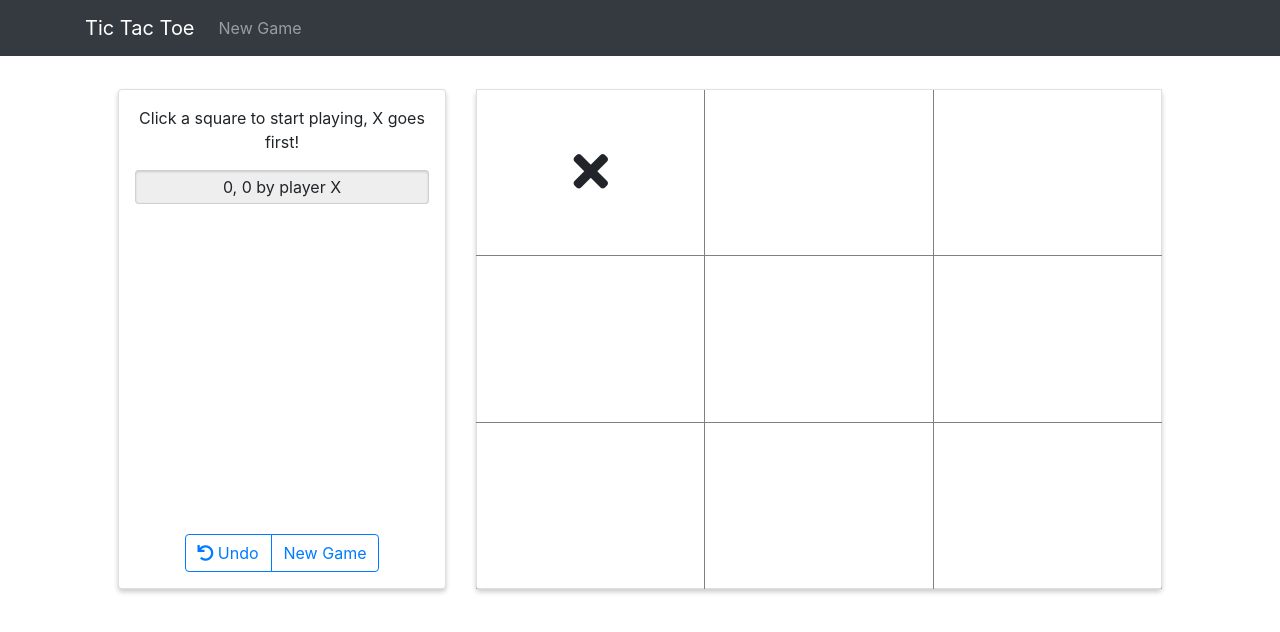
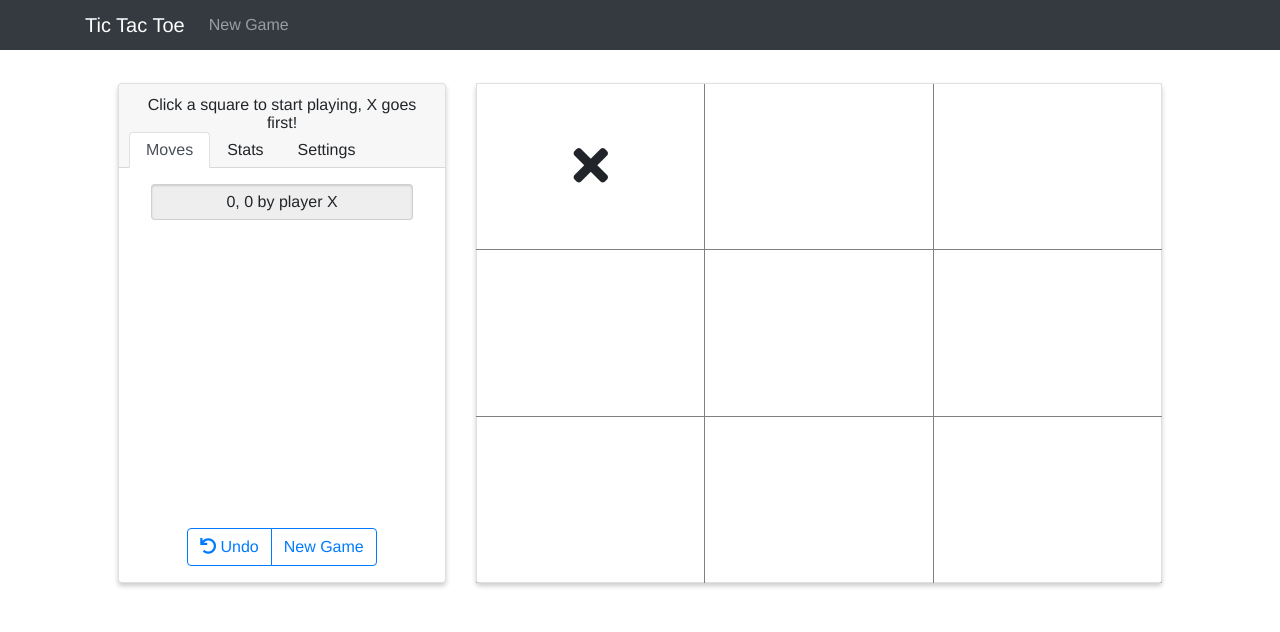
Before and after one commit to mosherc/tic-tac-toe, an Angular app: page /tic-tac-toe/play in a window 1280 px wide. Both pictures are taken after a click on the element 590 px from the left and 172 px from the top of the page. Shown: the top 632 px of the page. Built offline with nearby package versions, Linux system fonts and the light colour scheme.

Commit message:
change styling to sass, add stats and settings menus

```diff
--- a/src/app/tic-tac-toe-board.ts
+++ b/src/app/tic-tac-toe-board.ts
@@ -15,6 +15,10 @@ export class TicTacToeBoard {
 
     getTurn() {
       return this.whoseTurn;
+    }
+
+    setFirstTurn(player) {
+      if (this.turnsTaken === 0) this.setTurn(player);
     }
 
     getBoard() {
--- a/src/app/tic-tac-toe/tic-tac-toe.component.html
+++ b/src/app/tic-tac-toe/tic-tac-toe.component.html
@@ -14,15 +14,53 @@
   <div class="row d-flex">
     <div class="col-md-4 col-sm-12 order-md-0 order-1 text-center">
       <div class="game-panel card card-panel flex-column align-items-start">
-        <div class="mb-auto mx-auto">
-          <div class="mt-3 mx-3">
-            Click a square to start playing, X goes first!
-          </div>
-          <div class="card move-log m-3 py-1" *ngIf="board.moveLog.length">
+        <div class="card-header">
+          Click a square to start playing, X goes first!
+          <ul class="nav nav-tabs card-header-tabs">
+            <li class="nav-item">
+              <a class="nav-link" (click)="setState('moves')" [ngClass]="{'active' : state === 'moves'}">Moves</a>
+            </li>
+            <li class="nav-item">
+              <a class="nav-link" (click)="setState('stats')" [ngClass]="{'active' : state === 'stats'}">Stats</a>
+            </li>
+            <li class="nav-item">
+              <a class="nav-link" (click)="setState('settings')" [ngClass]="{'active' : state === 'settings'}">Settings</a>
+            </li>
+          </ul>
+        </div>
+        <div *ngIf="state === 'moves'" class="mb-auto w-100 px-3">
+          <div class="card move-log m-3 p-2" *ngIf="board.moveLog.length">
             <div *ngFor="let move of board.moveLog">{{move.x}}, {{move.y}} by player {{move.player}}</div>
           </div>
         </div>
-
+        <div *ngIf="state === 'stats'" class="mb-auto w-100 px-3">
+          <div class="card card-panel m-3 py-1">
+            Stats
+          </div>
+        </div>
+        <div *ngIf="state === 'settings'" class="mb-auto w-100 px-3">
+          <div class="card card-panel m-3 p-3">
+              <form>
+                  <div class="form-group">
+                    <label for="exampleInputEmail1">Who should start?</label>
+                    <input type="email" class="form-control" id="exampleInputEmail1" aria-describedby="emailHelp" placeholder="Enter email">
+                    <small id="emailHelp" class="form-text text-muted">We'll never share your email with anyone else.</small>
+                  </div>
+                  <div class="form-group">
+                    <label for="exampleInputPassword1">Password</label>
+                    <input type="password" class="form-control" id="exampleInputPassword1" placeholder="Password">
+                  </div>
+                  <div class="form-check">
+                    <label>Who should start?</label>
+                    Player X
+                    <input type="checkbox" class="checkbox-input" id="switch">
+                    <label class="checkbox-label" for="switch"></label>
+                    Player O
+                  </div>
+                  <button type="submit" class="btn btn-primary">Submit</button>
+                </form>
+          </div>
+        </div>
         <div class="mx-auto my-3">
           <div class="btn-group">
             <button class="btn btn-outline-primary" (click)="board.undo()" [ngClass]="{'disabled': board.turnsTaken === 0 || board.winner}"
--- a/src/app/tic-tac-toe/tic-tac-toe.component.css
+++ b/src/app/tic-tac-toe/tic-tac-toe.component.scss
@@ -57,6 +57,48 @@ tr:last-child .game-cell {
   background-color: #eee;
 }
 
+.checkbox-input{
+	height: 0;
+	width: 0;
+  visibility: hidden;
+
+  &:checked + .checkbox-label {
+    background: #28a745;
+
+    &:after {
+      left: calc(100% - 3px);
+      transform: translateX(-100%);
+    }
+  }
+}
+
+.checkbox-label {
+	cursor: pointer;
+	width: 50px;
+	height: 25px;
+	background: #007bff;
+	display: block;
+	border-radius: .25rem;
+	position: relative;
+  transition: all 0.3s ease;
+
+  &:after {
+    content: '';
+    position: absolute;
+    top: 3px;
+    left: 3px;
+    width: 18px;
+    height: 19px;
+    background: #fff;
+    border-radius: .25rem;
+    transition: all 0.3s ease;
+  }
+
+  &:active:after {
+    width: 25px;
+  }
+}
+
 /* @media only screen and (max-width: 812px){
   .move-log {
     max-height: 200px;
--- a/src/app/tic-tac-toe/tic-tac-toe.component.ts
+++ b/src/app/tic-tac-toe/tic-tac-toe.component.ts
@@ -4,11 +4,12 @@ import { TicTacToeBoard } from '../tic-tac-toe-board';
 @Component({
   selector: 'app-tic-tac-toe',
   templateUrl: './tic-tac-toe.component.html',
-  styleUrls: ['./tic-tac-toe.component.css']
+  styleUrls: ['./tic-tac-toe.component.scss']
 })
 export class TicTacToeComponent implements OnInit {
 
   board: TicTacToeBoard = new TicTacToeBoard();
+  state = 'moves';
 
   constructor() { }
 
@@ -20,4 +21,8 @@ export class TicTacToeComponent implements OnInit {
     console.log(this.board);
   }
 
+  setState(state) {
+    this.state = state;
+  }
+
 }
--- a/src/styles.css
+++ b/src/styles.scss
@@ -1 +1,6 @@
 /* You can add global styles to this file, and also import other style files */
+$font-stack:    Helvetica, sans-serif;
+
+body {
+  font: 100% $font-stack;
+}
```
Also changed, not shown: .angular-cli.json.
